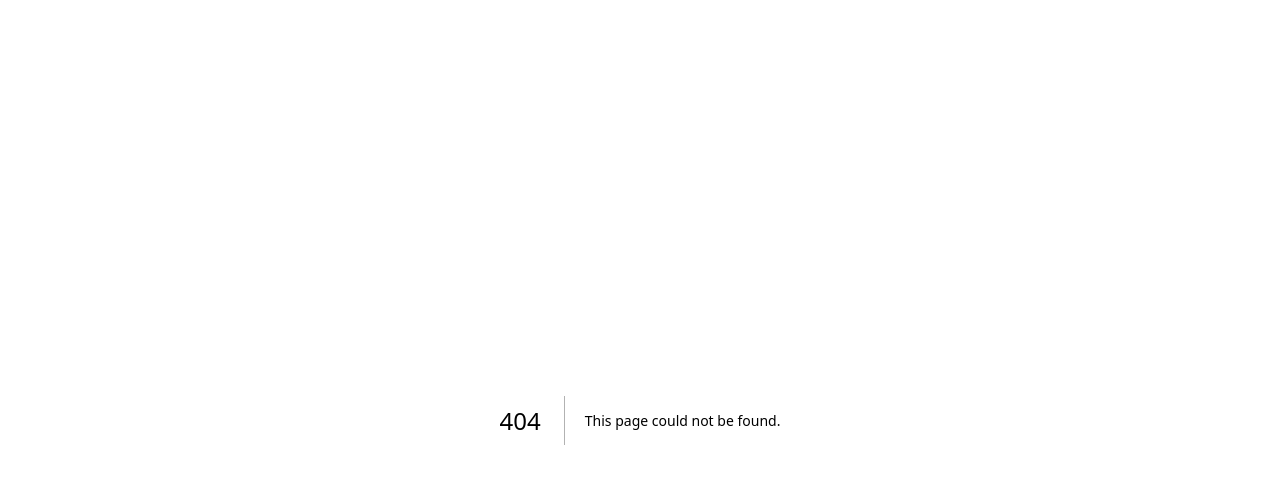
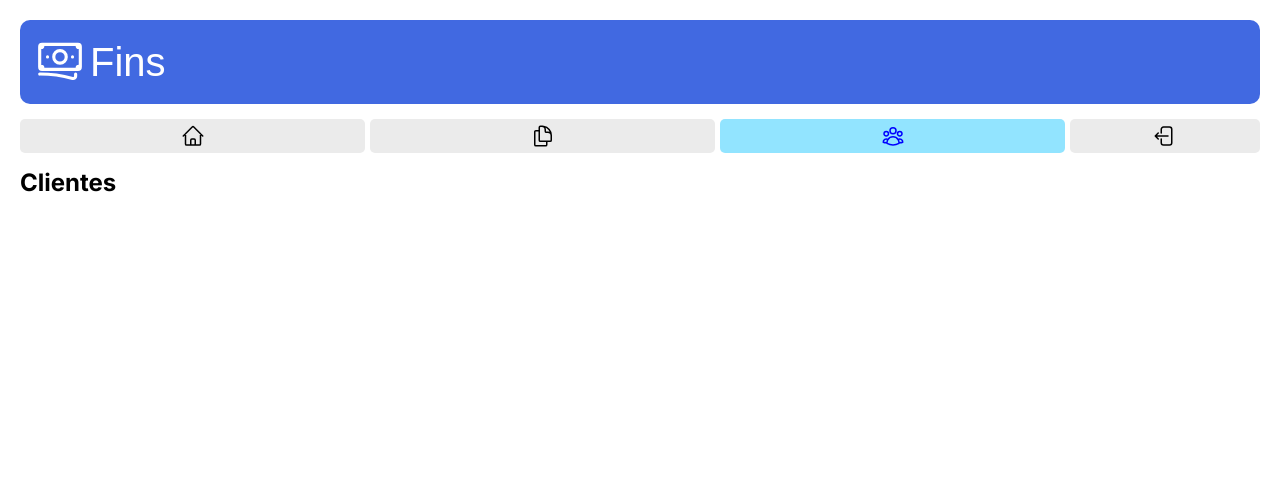
Before and after one commit to HestDreemurr/fins, a Next.js app: page /dashboard/customers in a window 1280 px wide. Before the commit this address had no page. Shown: the top 484 px of the page. Built offline with nearby package versions, Linux system fonts and the light colour scheme; a web font is replaced by a local one.

Commit message:
Layout para a Página de Dashboard

```diff
--- /dev/null
+++ b/src/actions/signout.js
@@ -0,0 +1,12 @@
+"use server"
+
+import { cookies } from "next/headers"
+import { redirect } from "next/navigation"
+
+export async function signOut() {
+  const cookieStore = await cookies()
+
+  cookieStore.delete("token")
+
+  redirect("/")
+}
--- a/src/app/dashboard/page.jsx
+++ b/src/app/dashboard/(home)/page.jsx
@@ -1,3 +1,5 @@
 export default function DashboardHome() {
-  return <h1>Dashboard</h1>
+  return (
+    <h2>Início</h2>
+  )
 }
--- /dev/null
+++ b/src/app/dashboard/customers/page.jsx
@@ -0,0 +1,5 @@
+export default function DashboardCustomers() {
+  return (
+    <h2>Clientes</h2>
+  )
+}
--- /dev/null
+++ b/src/app/dashboard/invoices/page.jsx
@@ -0,0 +1,5 @@
+export default function DashboardInvoices() {
+  return (
+    <h2>Dívidas</h2>
+  )
+}
--- /dev/null
+++ b/src/app/dashboard/layout.jsx
@@ -0,0 +1,18 @@
+"use client"
+
+import { usePathname } from "next/navigation"
+
+import Header from "@/ui/header"
+import Menu from "@/ui/dashboard/menu"
+
+export default function DashboardLayout({ children }) {
+  const pathname = usePathname()
+
+  return (
+    <main>
+      <Header />
+      <Menu path={pathname} />
+      {children}
+    </main>
+  )
+}
--- /dev/null
+++ b/src/ui/dashboard/menu/index.jsx
@@ -0,0 +1,25 @@
+import Link from "next/link"
+import { HomeIcon, DocumentDuplicateIcon, UserGroupIcon } from "@heroicons/react/24/outline"
+
+import SignOutButton from "./signout-button.jsx"
+import styles from "./menu.module.css"
+
+export default function Menu({ path }) {
+  return (
+    <nav className={styles.menu}>
+      <Link href="/dashboard" className={path === "/dashboard" ? styles.activeLink : undefined}>
+        <HomeIcon width={24} height={24} />
+      </Link>
+
+      <Link href="/dashboard/invoices" className={path === "/dashboard/invoices" ? styles.activeLink : undefined}>
+        <DocumentDuplicateIcon width={24} height={24} />
+      </Link>
+
+      <Link href="/dashboard/customers" className={path === "/dashboard/customers" ? styles.activeLink : undefined}>
+        <UserGroupIcon width={24} height={24} />
+      </Link>
+
+      <SignOutButton />
+    </nav>
+  )
+}
--- /dev/null
+++ b/src/ui/dashboard/menu/menu.module.css
@@ -0,0 +1,45 @@
+@keyframes spin {
+  from {
+    transform: rotate(0deg);
+  }
+  to {
+    transform: rotate(360deg);
+  }
+}
+.menu {
+  display: flex;
+  gap: 5px;
+  margin-block: 15px;
+}
+.menu a {
+  background-color: #ebebeb;
+  display: inline-flex;
+  justify-content: center;
+  padding: 5px;
+  border-radius: 5px;
+  transition: background-color 0.5s;
+  flex-grow: 2;
+  color: black;
+}
+.menu a:hover {
+  background-color: rgba(0, 191, 255, 0.4274509804);
+  color: blue;
+}
+.menu .activeLink {
+  background-color: rgba(0, 191, 255, 0.4274509804);
+  color: blue;
+}
+.menu button {
+  background-color: #ebebeb;
+  display: inline-flex;
+  justify-content: center;
+  padding: 5px;
+  border-radius: 5px;
+  transition: background-color 0.5s;
+  flex-grow: 1;
+  border: none;
+}
+.menu button:hover {
+  background-color: rgba(0, 191, 255, 0.4274509804);
+  color: blue;
+}
--- /dev/null
+++ b/src/ui/dashboard/menu/menu.module.scss
@@ -0,0 +1,40 @@
+@use "../../../scss/styles";
+
+$transparent-blue: #00bfff6d;
+
+@mixin navitem {
+  background-color: styles.$lightgray;
+  display: inline-flex;
+  justify-content: center;
+  padding: 5px;
+  border-radius: 5px;
+  transition: background-color .5s;
+
+  &:hover {
+    background-color: $transparent-blue;
+    color: blue;
+  }
+}
+
+.menu {
+  display: flex;
+  gap: 5px;
+  margin-block: 15px;
+
+  a {
+    @include navitem;
+    flex-grow: 2;
+    color: black;
+  }
+
+  .activeLink {
+    background-color: $transparent-blue;
+    color: blue;
+  }
+
+  button {
+    @include navitem;
+    flex-grow: 1;
+    border: none;
+  }
+}
--- /dev/null
+++ b/src/ui/dashboard/menu/signout-button.jsx
@@ -0,0 +1,13 @@
+"use client"
+
+import { ArrowLeftStartOnRectangleIcon } from "@heroicons/react/24/outline"
+
+import { signOut } from "@/actions/signout"
+
+export default function SignOutButton() {
+  return (
+    <button onClick={signOut}>
+      <ArrowLeftStartOnRectangleIcon width={24} height={24} />
+    </button>
+  )
+}
```
